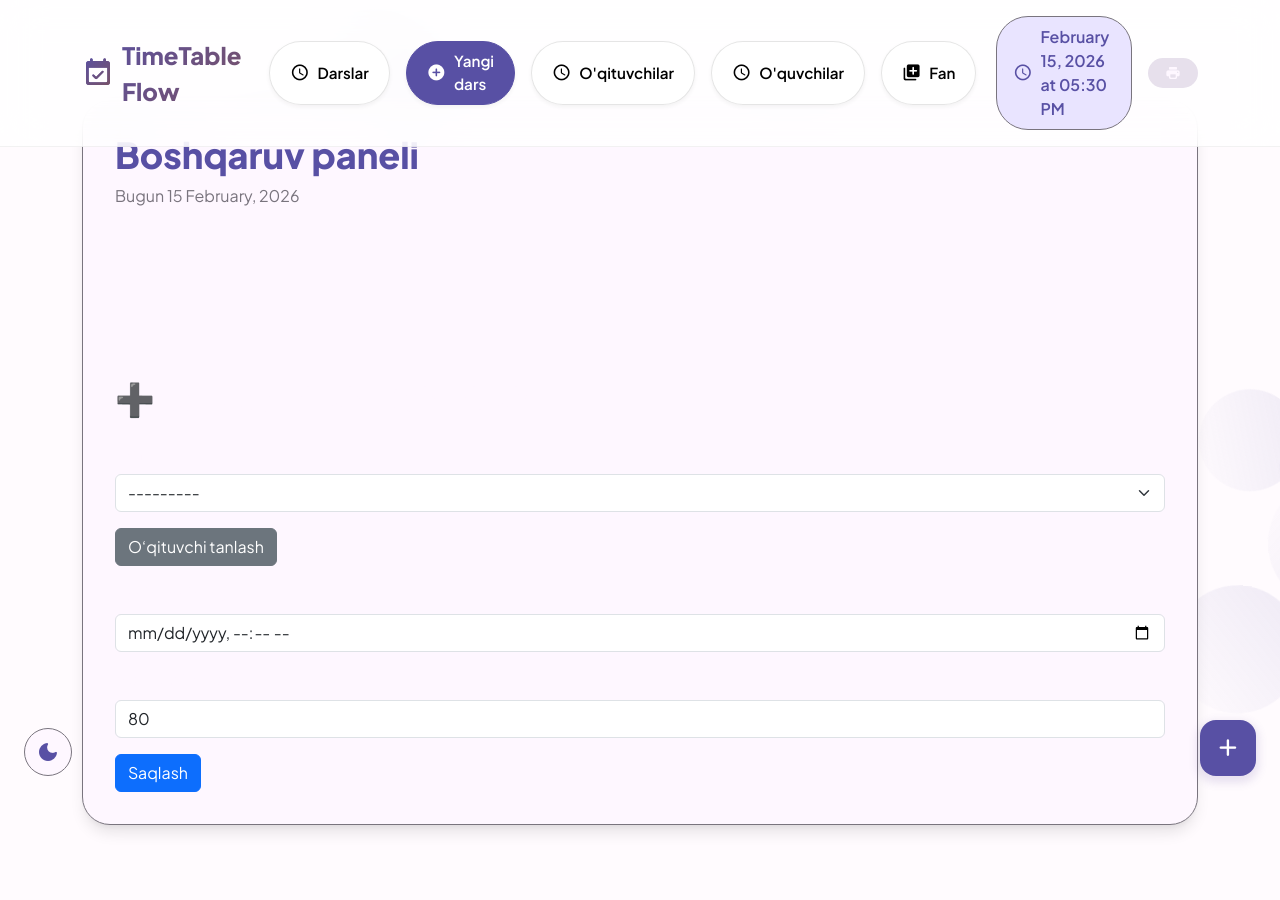
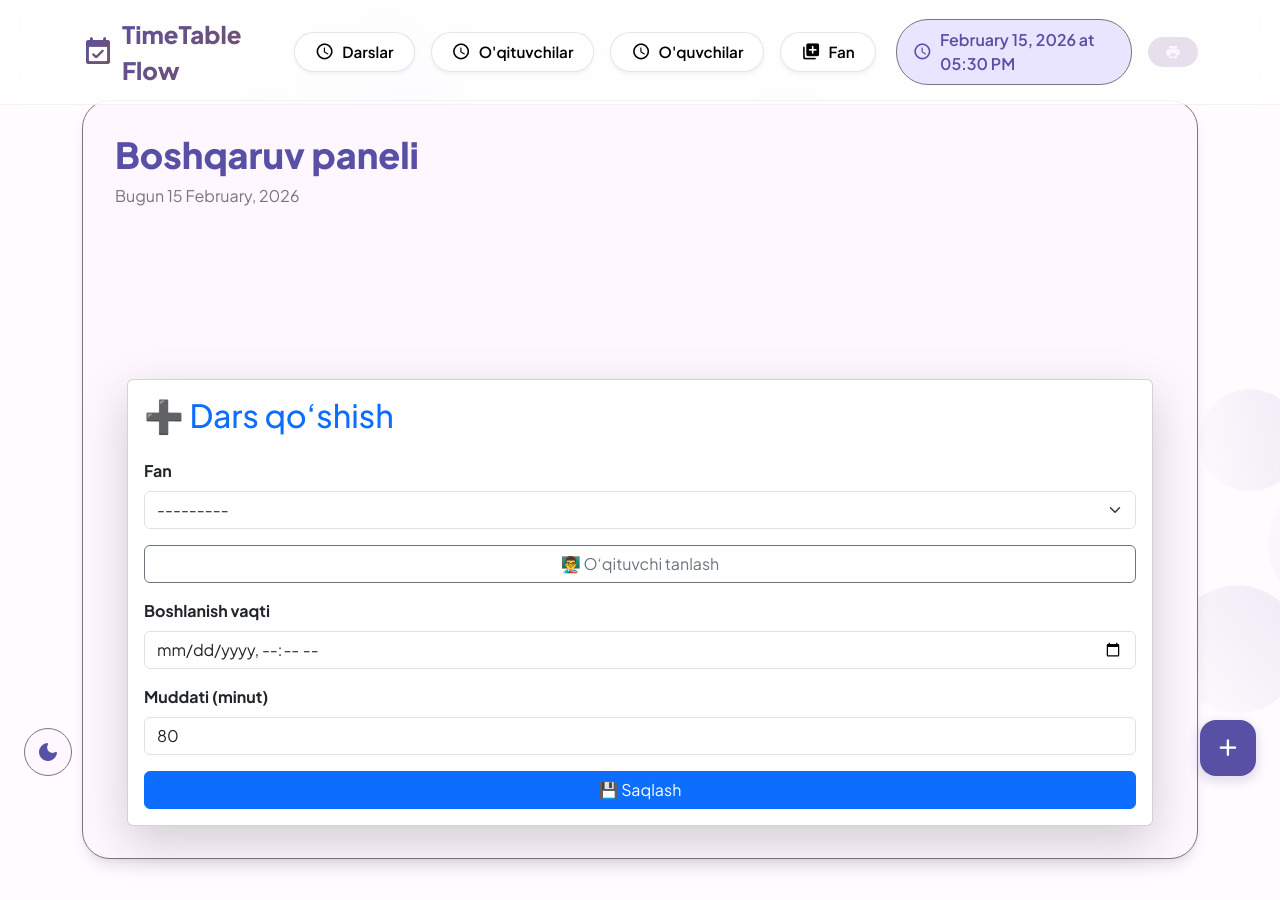
Before and after one commit to Sohib70/Raspisaniya, a Django app: page /lesson/create/ in a window 1280 px wide. Run offline with Django 5.2, Linux system fonts and the light colour scheme; data comes from the database, SQL or seed files in the repository; both versions use the stored data as it was after the commit; some libraries are stand-ins or nearby versions.

Commit message:
sozlanyapti

```diff
--- a/raspisaniya/forms.py
+++ b/raspisaniya/forms.py
@@ -1,5 +1,7 @@
 from django import forms
 from .models import Lesson, Teacher, Student, Subject
+from datetime import timedelta
+from django.core.exceptions import ValidationError
 
 class SubjectForm(forms.ModelForm):
     class Meta:
@@ -17,21 +19,89 @@ class StudentForm(forms.ModelForm):
         fields = ['first_name', 'last_name', 'debts']
 
 
+# class LessonForm(forms.ModelForm):
+#     teachers = forms.ModelMultipleChoiceField(
+#         queryset=Teacher.objects.all(),
+#         widget=forms.SelectMultiple(attrs={'class': 'form-select'})
+#     )
+#     students = forms.ModelMultipleChoiceField(
+#         queryset=Student.objects.all(),
+#         widget=forms.SelectMultiple(attrs={'class': 'form-select'})
+#     )
+#
+#     class Meta:
+#         model = Lesson
+#         fields = ['subject', 'teachers', 'students', 'start_time', 'duration_minutes']
+#         widgets = {
+#             'subject': forms.Select(attrs={'class': 'form-select'}),
+#             'start_time': forms.DateTimeInput(attrs={'type': 'datetime-local', 'class': 'form-control'}),
+#             'duration_minutes': forms.NumberInput(attrs={'class': 'form-control'}),
+#         }
+
 class LessonForm(forms.ModelForm):
-    teachers = forms.ModelMultipleChoiceField(
-        queryset=Teacher.objects.all(),
-        widget=forms.SelectMultiple(attrs={'class': 'form-select'})
-    )
-    students = forms.ModelMultipleChoiceField(
-        queryset=Student.objects.all(),
-        widget=forms.SelectMultiple(attrs={'class': 'form-select'})
-    )
 
     class Meta:
         model = Lesson
-        fields = ['subject', 'teachers', 'students', 'start_time', 'duration_minutes']
+        fields = '__all__'
         widgets = {
-            'subject': forms.Select(attrs={'class': 'form-select'}),
-            'start_time': forms.DateTimeInput(attrs={'type': 'datetime-local', 'class': 'form-control'}),
-            'duration_minutes': forms.NumberInput(attrs={'class': 'form-control'}),
+            'teachers': forms.CheckboxSelectMultiple(),
+            'students': forms.CheckboxSelectMultiple(),
+            'start_time': forms.DateTimeInput(
+                attrs={
+                    'type': 'datetime-local',
+                    'class': 'form-control'
+                }
+            ),
         }
+    def clean(self):
+        cleaned_data = super().clean()
+
+        teachers = cleaned_data.get("teachers")
+        students = cleaned_data.get("students")
+        start_time = cleaned_data.get("start_time")
+        duration = cleaned_data.get("duration_minutes")
+
+        if not start_time or not duration:
+            return cleaned_data
+
+        end_time = start_time + timedelta(minutes=duration)
+
+        # O‘qituvchi tekshiruv
+        if teachers:
+            for teacher in teachers:
+                lessons = Lesson.objects.filter(
+                    teachers=teacher,
+                    start_time__lt=end_time
+                )
+
+                if self.instance.pk:
+                    lessons = lessons.exclude(pk=self.instance.pk)
+
+                for lesson in lessons:
+                    existing_end = lesson.start_time + timedelta(minutes=lesson.duration_minutes)
+
+                    if existing_end > start_time:
+                        raise ValidationError(
+                            f"{teacher} bu vaqtda boshqa darsda"
+                        )
+
+        # O‘quvchi tekshiruv
+        if students:
+            for student in students:
+                lessons = Lesson.objects.filter(
+                    students=student,
+                    start_time__lt=end_time
+                )
+
+                if self.instance.pk:
+                    lessons = lessons.exclude(pk=self.instance.pk)
+
+                for lesson in lessons:
+                    existing_end = lesson.start_time + timedelta(minutes=lesson.duration_minutes)
+
+                    if existing_end > start_time:
+                        raise ValidationError(
+                            f"{student} bu vaqtda boshqa darsda"
+                        )
+
+        return cleaned_data
--- a/raspisaniya/views.py
+++ b/raspisaniya/views.py
@@ -3,30 +3,33 @@ from django.contrib import messages
 from .forms import LessonForm, TeacherForm, StudentForm, SubjectForm
 from .models import Lesson,Student,Subject,Teacher
 from django.core.exceptions import ValidationError
+from django import forms
+
+from .models import Lesson
+
 
 def lesson_list(request):
     lessons = Lesson.objects.all().order_by('start_time')
     return render(request, 'raspisaniya/lesson_list.html', {'lessons': lessons})
 
+from django import forms
+from django.core.exceptions import ValidationError
+from .models import Lesson
+from datetime import timedelta
+
 def lesson_create(request):
     if request.method == 'POST':
         form = LessonForm(request.POST)
+
         if form.is_valid():
-            lesson = form.save(commit=False)
-            lesson.save()
-            form.save_m2m()
-
-            try:
-                lesson.full_clean()
-                lesson.save()
-                messages.success(request, "Dars muvaffaqiyatli qo‘shildi")
-                return redirect('lesson_list')
-            except ValidationError as e:
-                messages.error(request, e)
+            form.save()
+            messages.success(request, "Dars muvaffaqiyatli qo‘shildi")
+            return redirect('lesson_list')
     else:
         form = LessonForm()
 
     return render(request, 'raspisaniya/lesson_create.html', {'form': form})
+
 
 def lesson_update(request, pk):
     lesson = get_object_or_404(Lesson, pk=pk)
--- a/templates/raspisaniya/base.html
+++ b/templates/raspisaniya/base.html
@@ -665,10 +665,7 @@
                             <span class="material-icons-round">schedule</span>
                             <span>Darslar</span>
                         </a>
-                        <a href="{% url 'lesson_create' %}" class="nav-chip {% if request.resolver_match.url_name == 'lesson_create' %}active{% endif %}">
-                            <span class="material-icons-round">add_circle</span>
-                            <span>Yangi dars</span>
-                        </a>
+
                         <a href="{% url 'teacher_list' %}" class="nav-chip {% if request.resolver_match.url_name == 'teacher_list' %}active{% endif %}">
                             <span class="material-icons-round">schedule</span>
                             <span>O'qituvchilar</span>
@@ -677,7 +674,7 @@
                             <span class="material-icons-round">schedule</span>
                             <span>O'quvchilar</span>
 
-                        <a href="{% url 'subject_create' %}" class="nav-chip {% if request.resolver_match.url_name == 'subject_create' %}active{% endif %}">
+                        <a href="{% url 'subject_list' %}" class="nav-chip {% if request.resolver_match.url_name == 'subject_create' %}active{% endif %}">
                             <span class="material-icons-round">library_add</span>
                             <span>Fan</span>
                         </a>
--- a/templates/raspisaniya/lesson_create.html
+++ b/templates/raspisaniya/lesson_create.html
@@ -2,49 +2,90 @@
 {% load widget_tweaks %}
 {% block content %}
 
-<h2 class="mb-4">➕ Dars qo‘shish / tahrirlash</h2>
+<div class="container mt-4">
+    <div class="card shadow-lg">
+        <div class="card-body">
+            <h2 class="mb-4 text-primary">➕ Dars qo‘shish</h2>
 
             <form method="post">
                 {% csrf_token %}
+                {% if form.non_field_errors %}
+    <div class="alert alert-danger">
+        {% for error in form.non_field_errors %}
+            <div>{{ error }}</div>
+        {% endfor %}
+    </div>
+{% endif %}
 
                 <!-- Fan -->
                 <div class="mb-3">
-        <label class="form-label">Fan</label>
+                    <label class="form-label fw-bold">Fan</label>
                     {{ form.subject|add_class:"form-select" }}
                 </div>
 
                 <!-- O‘qituvchi toggle -->
                 <div class="mb-3">
-        <button type="button" class="btn btn-secondary" id="show_teachers">O‘qituvchi tanlash</button>
+                    <button type="button" class="btn btn-outline-secondary w-100" id="show_teachers">
+                        👨‍🏫 O‘qituvchi tanlash
+                    </button>
                 </div>
-    <div class="mb-3" id="teachers_div" style="display:none;">
-        <label class="form-label">O‘qituvchilar (maks 2 ta)</label>
-        {{ form.teachers|add_class:"form-select" }}
+
+                <!-- O‘qituvchilar -->
+                <div class="mb-3 border rounded p-3 bg-light" id="teachers_div" style="display:none;">
+                    <label class="form-label fw-bold">
+                        O‘qituvchilar (maks 2 ta)
+                    </label>
+
+                    {% for checkbox in form.teachers %}
+                        <div class="form-check">
+                            {{ checkbox.tag }}
+                            <label class="form-check-label">
+                                {{ checkbox.choice_label }}
+                            </label>
+                        </div>
+                    {% endfor %}
                 </div>
 
                 <!-- O‘quvchi toggle -->
                 <div class="mb-3" id="students_button_div" style="display:none;">
-        <button type="button" class="btn btn-secondary" id="show_students">O‘quvchilar tanlash</button>
+                    <button type="button" class="btn btn-outline-secondary w-100" id="show_students">
+                        👨‍🎓 O‘quvchilar tanlash
+                    </button>
                 </div>
-    <div class="mb-3" id="students_div" style="display:none;">
-        <label class="form-label">O‘quvchilar</label>
-        {{ form.students|add_class:"form-select" }}
+
+                <!-- O‘quvchilar -->
+                <div class="mb-3 border rounded p-3 bg-light" id="students_div" style="display:none;">
+                    <label class="form-label fw-bold">O‘quvchilar</label>
+
+                    {% for checkbox in form.students %}
+                        <div class="form-check">
+                            {{ checkbox.tag }}
+                            <label class="form-check-label">
+                                {{ checkbox.choice_label }}
+                            </label>
+                        </div>
+                    {% endfor %}
                 </div>
 
                 <!-- Boshlanish vaqti -->
                 <div class="mb-3">
-        <label class="form-label">Boshlanish vaqti</label>
+                    <label class="form-label fw-bold">Boshlanish vaqti</label>
                     {{ form.start_time|add_class:"form-control" }}
                 </div>
 
                 <!-- Muddati -->
                 <div class="mb-3">
-        <label class="form-label">Muddati (minut)</label>
+                    <label class="form-label fw-bold">Muddati (minut)</label>
                     {{ form.duration_minutes|add_class:"form-control" }}
                 </div>
 
-    <button type="submit" class="btn btn-primary">Saqlash</button>
+                <button type="submit" class="btn btn-primary w-100">
+                    💾 Saqlash
+                </button>
             </form>
+        </div>
+    </div>
+</div>
 
 <script>
     const showTeachersBtn = document.getElementById("show_teachers");
@@ -61,6 +102,29 @@
     showStudentsBtn.addEventListener("click", function() {
         studentsDiv.style.display = "block";
     });
+
+    // ======== 2 TA O‘QITUVCHI CHEKLOVI ========
+
+    const teacherCheckboxes = document.querySelectorAll('#teachers_div input[type="checkbox"]');
+
+    teacherCheckboxes.forEach(cb => {
+        cb.addEventListener('change', function() {
+
+            const checked = document.querySelectorAll('#teachers_div input[type="checkbox"]:checked');
+
+            if (checked.length >= 2) {
+                teacherCheckboxes.forEach(box => {
+                    if (!box.checked) {
+                        box.disabled = true;
+                    }
+                });
+            } else {
+                teacherCheckboxes.forEach(box => {
+                    box.disabled = false;
+                });
+            }
+        });
+    });
 </script>
 
 {% endblock %}
--- a/templates/raspisaniya/lesson_list.html
+++ b/templates/raspisaniya/lesson_list.html
@@ -24,7 +24,7 @@
             <td>{{ lesson.subject.name }}</td>
             <td>
                 {% for teacher in lesson.teachers.all %}
-                    <span class="badge bg-info">{{ teacher.name }}</span>
+                    <span class="badge bg-info">{{ teacher.first_name }} {{ teacher.last_name }}</span>
                 {% empty %}<span class="text-muted">Yo‘q</span>{% endfor %}
             </td>
             <td>
```
Also changed, not shown: db.sqlite3. Lines whose indentation alone changed are shown as unchanged.
